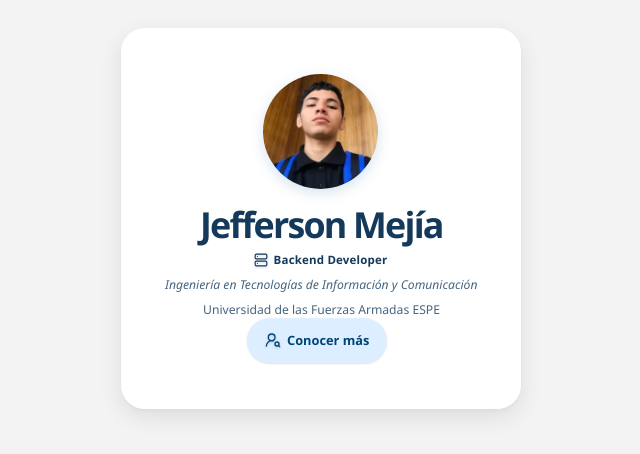
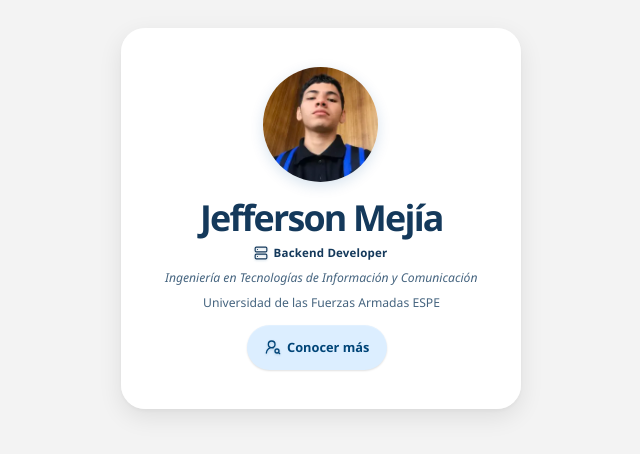
Before and after one commit to jeffersonmejia/portfolio-app, a React (Vite) app: page / in a window 1280 px wide. Shown: the part 108-562 px from the top of the page, without its empty margins (319-959 px from the left). Built offline with nearby package versions, Linux system fonts and the light colour scheme; a web font is replaced by a local one.

Commit message:
fix(hero): da espacio al botón conocer más

```diff
--- a/src/styles/hero.css
+++ b/src/styles/hero.css
@@ -146,7 +146,7 @@
   transform: translateY(-6px) scale(.94);
   transition: max-width .42s var(--liquid-ease), padding .42s var(--liquid-ease), opacity .22s ease, transform .34s var(--liquid-ease), visibility 0s .42s;
 }
-.hero-card:not(.is-expanded) .hero-actions { justify-content: center; }
+.hero-card:not(.is-expanded) .hero-actions { justify-content: center; margin-top: .8rem; }
 .hero-destination-actions {
   max-width: 0;
   opacity: 0;
```
